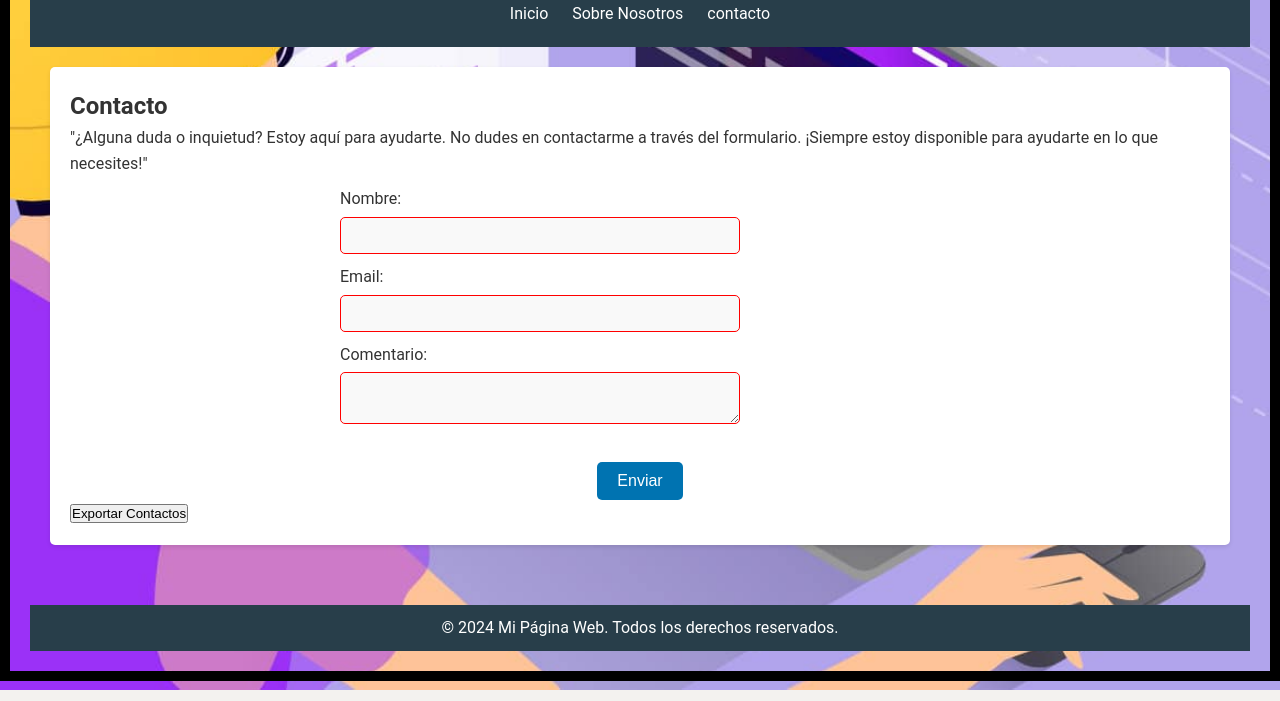
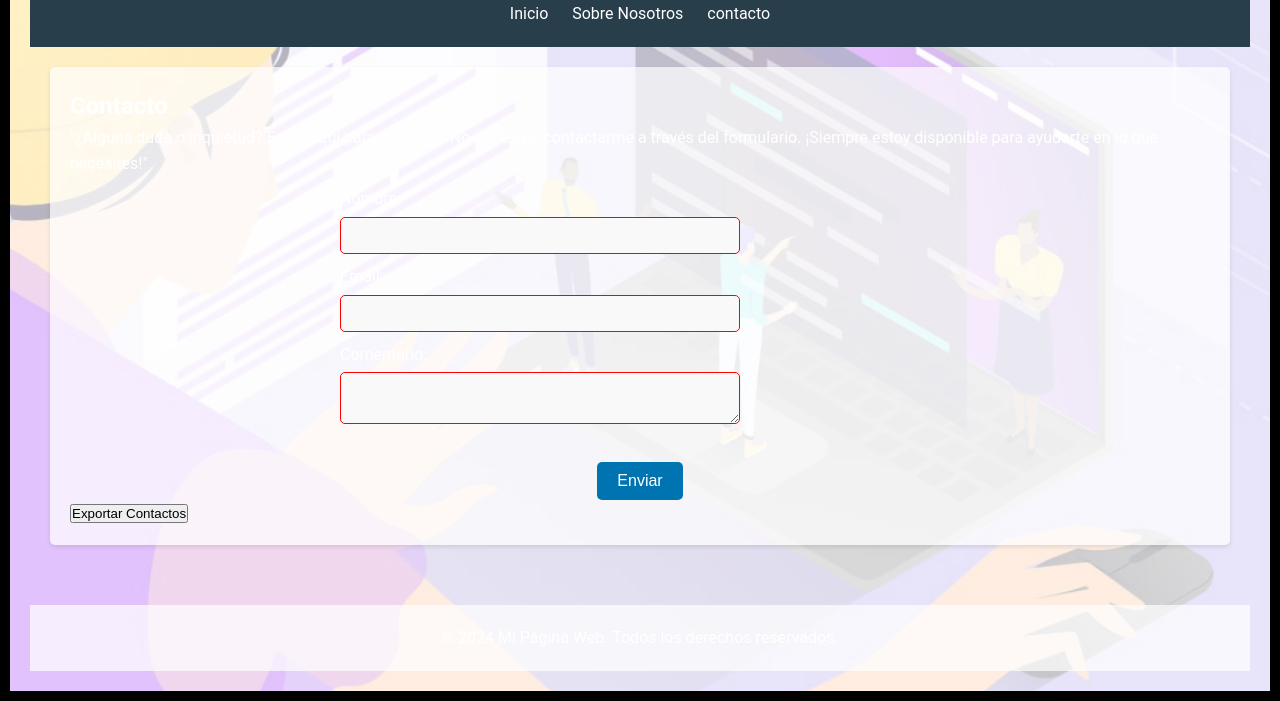
Before and after one commit to TejadaDiego/New-Fashion-Vsion, a plain HTML site: page contacto.html in a window 1280 px wide. Shown: the part 110-811 px from the top of the page. Drawn offline with Linux system fonts and the light colour scheme.

Commit message:
Update contacto.html

```diff
--- a/contacto.html
+++ b/contacto.html
@@ -2,7 +2,7 @@
 <html lang="es">
 <head>
     <meta charset="UTF-8">
-    <meta name="viewport" content="width=device-width, initial- scale=1.0">
+    <meta name="viewport" content="width=device-width, initial-scale=1.0">
     <title>Mi Pagina Web</title>
     <link rel="stylesheet" href="styles.css">
 
@@ -11,6 +11,10 @@
         body, html {
             margin: 0;
             padding: 0;
+            background-image: url('l.jpg'); /* Imagen de fondo */
+            background-size: cover; /* Ajustar la imagen para cubrir todo el cuerpo */
+            background-position: center; /* Centrar la imagen */
+            background-repeat: no-repeat; /* No repetir la imagen */
         }
 
         /* Estilos para el contenedor principal */
@@ -18,16 +22,24 @@
             border: 10px solid black; /* Ancho y estilo del borde */
             padding: 20px; /* Relleno dentro del contenedor */
             box-sizing: border-box; /* Incluir el borde y el relleno en el ancho y alto del contenedor */
+            background-color: rgba(255, 255, 255, 0.7); /* Color de fondo del contenedor con transparencia */
         }
 
-        /* Estilos específicos para el cuerpo */
-        body {
-            background-image: url('l.jpg');
-            background-size: cover;
-            background-position: center;
-            background-attachment: fixed;
-            margin: 0;
-            padding: 0;
+        /* Estilos para la sección de contacto */
+        #contacto {
+            background-color: rgba(255, 255, 255, 0.7); /* Color de fondo de la sección de contacto con transparencia */
+            padding: 20px; /* Añadir relleno */
+            box-sizing: border-box; /* Incluir el relleno en el ancho y alto de la sección */
+            color: white; /* Color de texto */
+        }
+
+        /* Estilos para el pie de página */
+        footer {
+            background-color: rgba(255, 255, 255, 0.7); /* Color de fondo del pie de página con transparencia */
+            padding: 20px; /* Añadir relleno */
+            box-sizing: border-box; /* Incluir el relleno en el ancho y alto del pie de página */
+            color: white; /* Color de texto */
+            text-align: center; /* Centrar texto */
         }
     </style>
 
```
